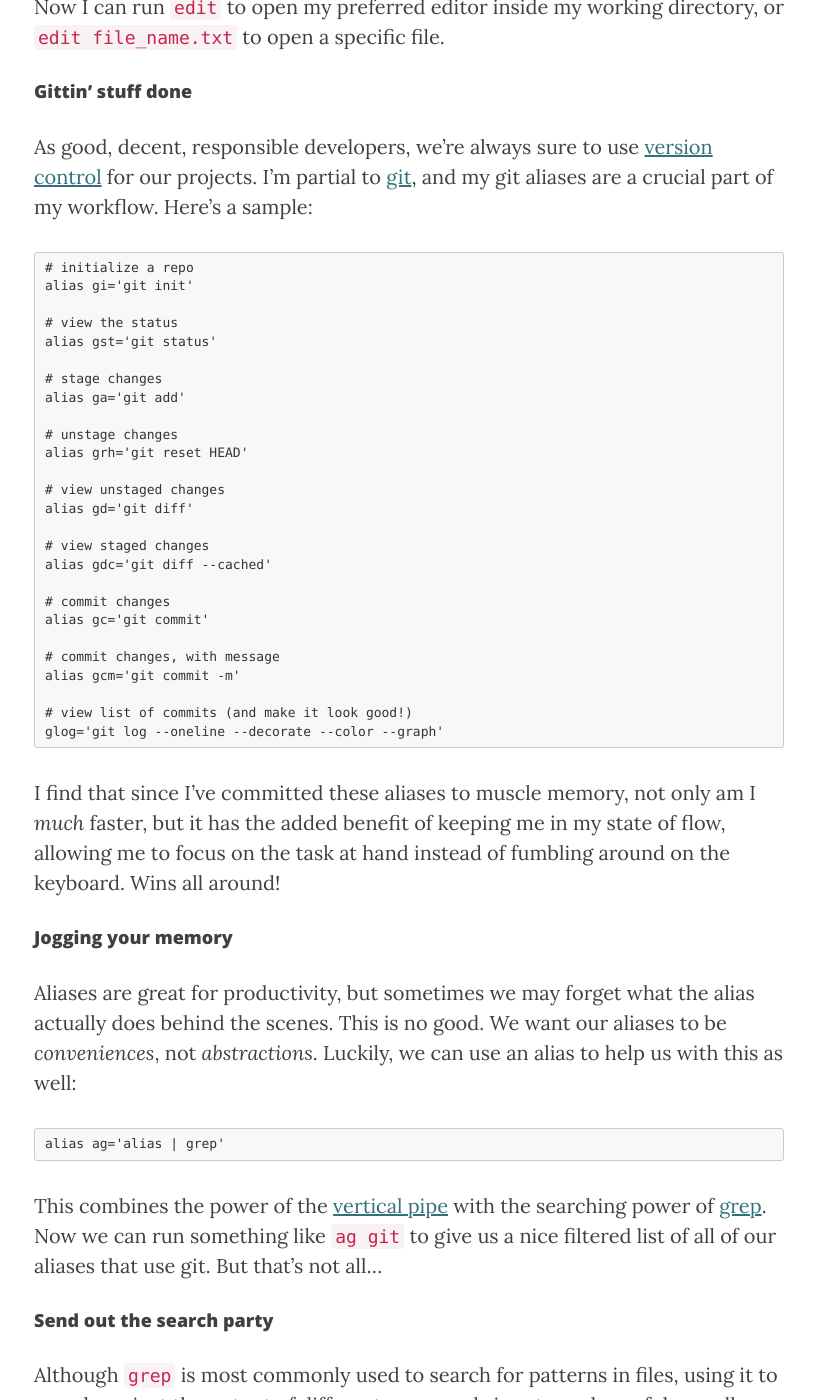
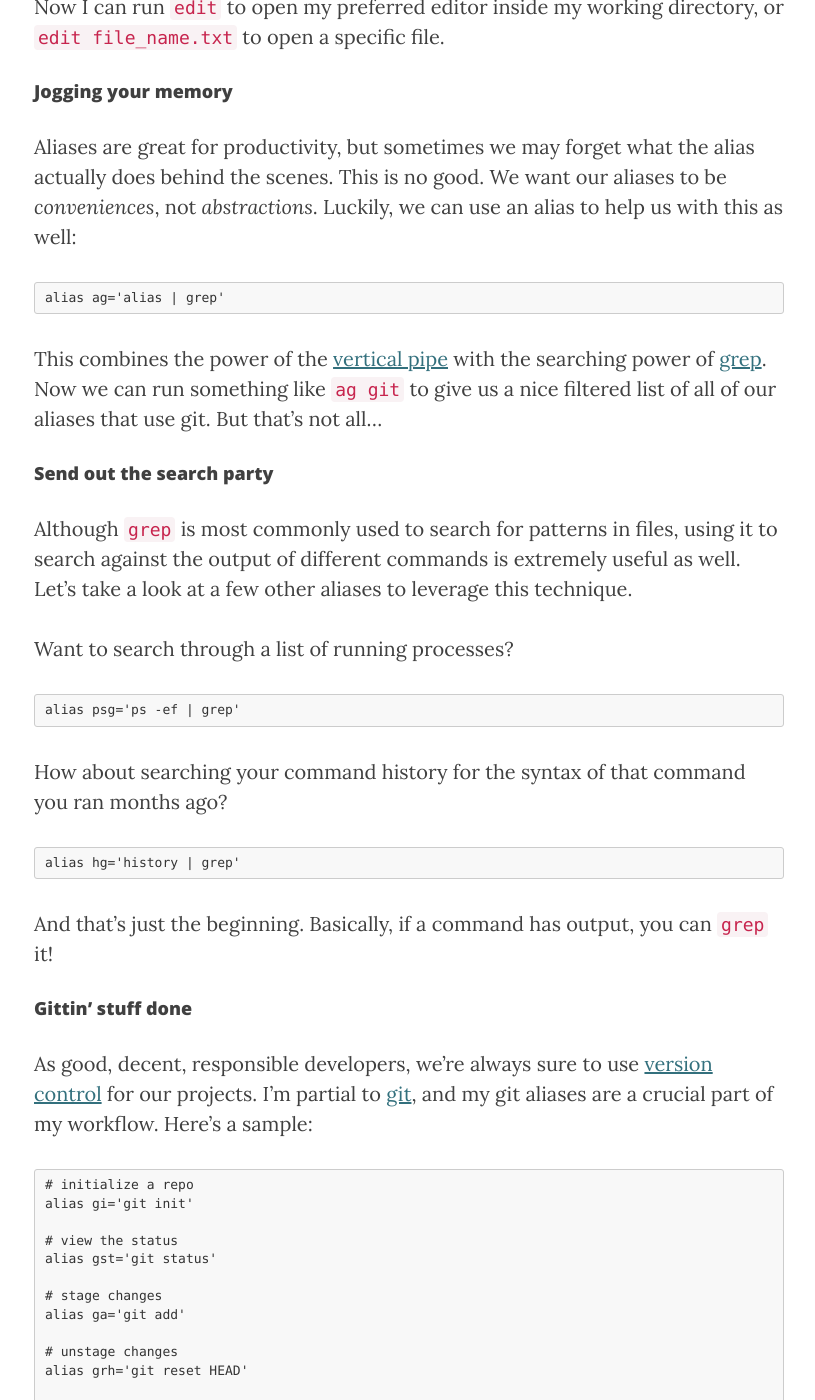
Before and after one commit to jonoliver/jonoliver.github.io, a Jekyll site: the page built from _posts/2015-01-18-alias-everything.md, in a window 1280 px wide and 1400 px high, scrolled down 1700 px. Shown: the whole window, without its empty margins (231-1046 px from the left). Built offline with Jekyll 4.4.1, drawn with Linux system fonts in a browser that asks for light colours; nearby versions of some CDN libraries; some of the changed lines change nothing that is shown; some of the changed text lies outside the part shown.

Commit message:
Update git section

````diff
--- a/_posts/2015-01-18-alias-everything.md
+++ b/_posts/2015-01-18-alias-everything.md
@@ -42,6 +42,27 @@
 
 Now I can run ```edit``` to open my preferred editor inside my working directory, or ```edit file_name.txt``` to open a specific file.
 
+#### Jogging your memory
+Aliases are great for productivity, but sometimes we may forget what the alias actually does behind the scenes. This is no good. We want our aliases to be *conveniences*, not *abstractions*. Luckily, we can use an alias to help us with this as well:
+
+<pre><code>alias ag='alias | grep'
+</code></pre>
+
+This combines the power of the [vertical pipe](http://tldp.org/HOWTO/Bash-Prog-Intro-HOWTO-4.html) with the searching power of [grep](http://unixhelp.ed.ac.uk/CGI/man-cgi?grep). Now we can run something like ```ag git``` to give us a nice filtered list of all of our aliases that use git. But that's not all...
+
+#### Send out the [search party](https://www.youtube.com/watch?v=UUNvFVQYClY)
+Although ```grep``` is most commonly used to search for patterns in files, using it to search against the output of different commands is extremely useful as well. Let's take a look at a few other aliases to leverage this technique.
+
+Want to search through a list of running processes?
+<pre><code>alias psg='ps -ef | grep'
+</code></pre>
+
+How about searching your command history for the syntax of that command you ran months ago?
+<pre><code>alias hg='history | grep'
+</code></pre>
+
+And that's just the beginning. Basically, if a command has output, you can ```grep``` it!
+
 #### Gittin' stuff done
 
 As good, decent, responsible developers, we're always sure to use [version control](http://git-scm.com/video/what-is-version-control) for our projects. I'm partial to [git](http://git-scm.com/), and my git aliases are a crucial part of my workflow. Here's a sample:
@@ -69,33 +90,26 @@
 # commit changes, with message
 alias gcm='git commit -m'
 
+# push to a remote repo
+alias gp='git push'
+
+# fetch changes from a remote repo
+alias gf='git fetch'
+
+# merge changes
+alias gp='git push'
+
+# check out a branch
+alias gco='git checkout'
+
+# list branches
+alias gb='git branch'
+
 # view list of commits (and make it look good!)
 glog='git log --oneline --decorate --color --graph'
 </code></pre>
 
 I find that since I've committed these aliases to muscle memory, not only am I *much* faster, but it has the added benefit of keeping me in my state of flow, allowing me to focus on the task at hand instead of fumbling around on the keyboard. Wins all around!
-
-
-#### Jogging your memory
-Aliases are great for productivity, but sometimes we may forget what the alias actually does behind the scenes. This is no good. We want our aliases to be *conveniences*, not *abstractions*. Luckily, we can use an alias to help us with this as well:
-
-<pre><code>alias ag='alias | grep'
-</code></pre>
-
-This combines the power of the [vertical pipe](http://tldp.org/HOWTO/Bash-Prog-Intro-HOWTO-4.html) with the searching power of [grep](http://unixhelp.ed.ac.uk/CGI/man-cgi?grep). Now we can run something like ```ag git``` to give us a nice filtered list of all of our aliases that use git. But that's not all...
-
-#### Send out the [search party](https://www.youtube.com/watch?v=UUNvFVQYClY)
-Although ```grep``` is most commonly used to search for patterns in files, using it to search against the output of different commands is extremely useful as well. Let's take a look at a few other aliases to leverage this technique.
-
-Want to search through a list of running processes?
-<pre><code>alias psg='ps -ef | grep'
-</code></pre>
-
-How about searching your command history for the syntax of that command you ran months ago?
-<pre><code>alias hg='history | grep'
-</code></pre>
-
-And that's just the beginning. Basically, if a command has output, you can ```grep``` it!
 
 #### Even more goodness
 If you're not already using aliases as part of your every day workflow, hopefully this has compelled you to start. For even more, have a look at my [alias file](https://github.com/jonoliver/dotfiles/blob/master/custom/alias.zsh) over on GitHub.
````
